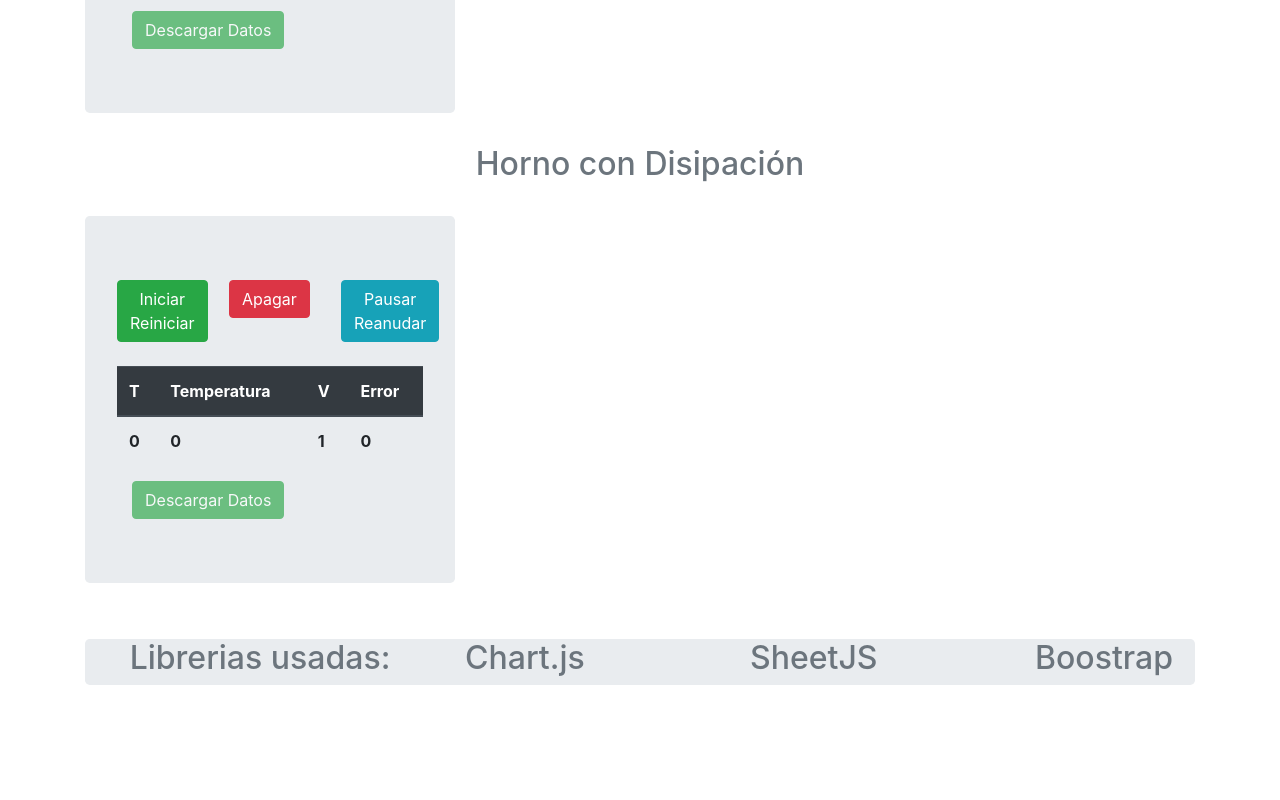
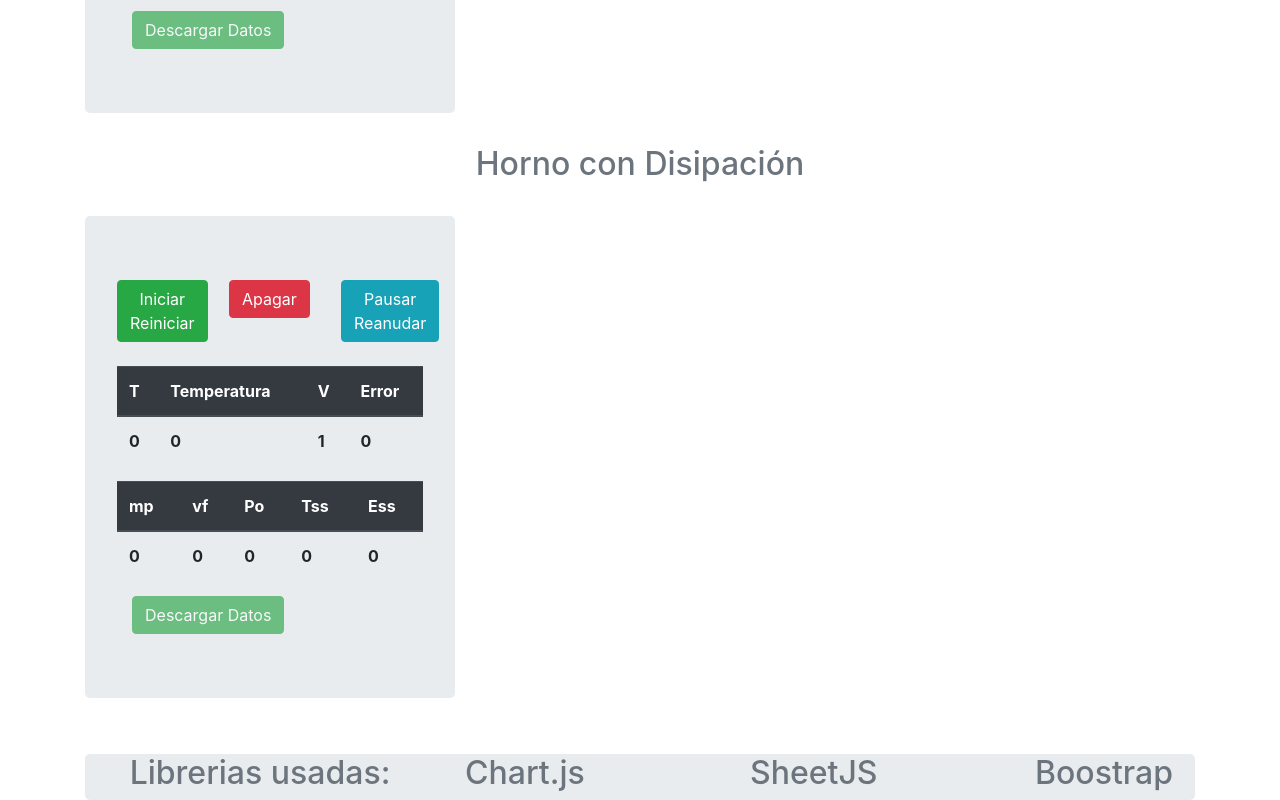
Before and after one commit to andresGarcia97/Dinamicos2-SCADA-Horno, an Angular app: page / in a window 1280 px wide. Shown: the part 499-1299 px from the top of the page. Before the commit the page ends 1184 px from the top, so only its background shows below. Built offline with nearby package versions, Linux system fonts and the light colour scheme.

Commit message:
Indicadores implementados
-Mejoras control disipación

```diff
--- a/src/app/app.component.html
+++ b/src/app/app.component.html
@@ -357,6 +357,24 @@
                 <th scope="col">{{errorDisipacionControlIndicadores}}</th>
               </tbody>
             </table>
+            <table class="table">
+              <thead class="thead-dark">
+                <tr>
+                  <th scope="col">mp</th>
+                  <th scope="col">vf</th>
+                  <th scope="col">Po</th>
+                  <th scope="col">Tss</th>
+                  <th scope="col">Ess</th>
+                </tr>
+              </thead>
+              <tbody>
+                <th scope="col">{{mpDisipacion}}</th>
+                <th scope="col">{{vfDisipacion}}</th>
+                <th scope="col">{{poDisipacion}}</th>
+                <th scope="col">{{tssDisipacion}}</th>
+                <th scope="col">{{essDisipacion}}</th>
+              </tbody>
+            </table>
             <div class="row marketing nopadding">
               <div class="col-8">
                 <button type="button" id="btnDescargar" class="btn btn-success"
--- a/src/app/app.component.ts
+++ b/src/app/app.component.ts
@@ -85,7 +85,6 @@ export class AppComponent {
   // variables horno basico con controlP e indicadores
   tituloGraficaBasicaControlIndicadores = 'grafica5';
   tiempo5 = 0;
-  kControlIndicadores = 10;
   temperaturaBasicoControlIndicadores = 0;
   voltajeInternoControlIndicadores = this.voltaje.valueOf();
   graficaBasicaControlIndicadores: any;
@@ -109,7 +108,6 @@ export class AppComponent {
   uControlIndicadores = [this.voltajeInternoDisipacionIndicadores, this.voltajeInternoDisipacionIndicadores,
   this.voltajeInternoDisipacionIndicadores, this.voltajeInternoDisipacionIndicadores];
   tiempo6 = 0;
-  kDisipacionIndicadores = 10;
   intervalDisipacionControlIndicadores = null;
   temperaturaDisipacionControlIndicadores = 0;
   datosDisipacionControlIndicadores = [];
@@ -119,6 +117,11 @@ export class AppComponent {
   pausadoDisipasionControlIndicadores = true;
   apagadoDisipasionControlIndicadores = true;
   errorDisipacionControlIndicadores = 0;
+  mpDisipacion = 0;
+  poDisipacion = 0;
+  vfDisipacion = 0;
+  tssDisipacion = 0;
+  essDisipacion = 0;
 
   // funciones horno basico
 
@@ -697,6 +700,11 @@ export class AppComponent {
     this.datosReferenciaDisipacionControlIndicadores = [];
     this.tiempo6 = 4;
     this.errorDisipacionControlIndicadores = 0;
+    this.mpDisipacion = 0;
+    this.poDisipacion = 0;
+    this.tssDisipacion = 0;
+    this.essDisipacion = 0;
+    this.vfDisipacion = 0;
     this.datosReferenciaDisipacionControlIndicadores.push(new DataChart(this.tiempo6 - 4, this.referencia));
     this.datosReferenciaDisipacionControlIndicadores.push(new DataChart(this.tiempo6 - 3, this.referencia));
     this.datosReferenciaDisipacionControlIndicadores.push(new DataChart(this.tiempo6 - 2, this.referencia));
@@ -717,23 +725,63 @@ export class AppComponent {
         this.tiempo6++;
         this.temperaturaRedondeoControlIndicadores = Math.round(this.temperaturaDisipacionControlIndicadores);
         this.validarReferennciaDisipacionControlIndicadores();
+        this.revisarMP();
       }
     }, this.ts * this.tiempoAlentamiento);
   }
 
   private validarReferennciaDisipacionControlIndicadores(): void {
-    this.errorDisipacionControlIndicadores = Math.abs(this.referencia - this.temperaturaRedondeoControlIndicadores);
+    this.errorDisipacionControlIndicadores = this.referencia - this.temperaturaRedondeoControlIndicadores;
     if (this.temperaturaRedondeoControlIndicadores > this.referencia) {
       this.voltajeInternoDisipacionIndicadores = this.voltajeInternoDisipacionIndicadores * this.k * -1;
+      if (this.voltajeInternoDisipacionIndicadores > 0) {
+        this.voltajeInternoDisipacionIndicadores = this.voltajeInternoDisipacionIndicadores * -1;
+      }
+      if (this.tiempo6 % 50 === 0) {
+        this.voltajeInternoDisipacionIndicadores--;
+      }
     }
     if (this.temperaturaRedondeoControlIndicadores < this.referencia) {
       this.voltajeInternoDisipacionIndicadores =
-        this.k * Math.abs(this.errorDisipacionControlIndicadores);
+        this.k * this.errorDisipacionControlIndicadores;
     }
     else if (this.temperaturaRedondeoControlIndicadores === this.referencia || this.tiempo6 === this.maximoIteraciones) {
       this.apagarDisipacionControlIndicadores();
+      this.calcularPo();
+      this.calcularTSS();
     }
     return;
+  }
+
+  private revisarMP(): void {
+    const valorActual = this.salidaSistemaControlIndicadores[this.tiempo6 - 1];
+    const valorAnterior = this.salidaSistemaControlIndicadores[this.tiempo6 - 2];
+    const maximoAlcanzado = this.mpDisipacion.valueOf();
+    if (valorActual > valorAnterior && valorActual > maximoAlcanzado) {
+      this.mpDisipacion = Math.round(valorActual);
+    }
+  }
+
+  private calcularPo(): void {
+    this.vfDisipacion = this.salidaSistemaControlIndicadores[this.tiempo6 - 1];
+    this.vfDisipacion = Math.round(this.vfDisipacion);
+    this.poDisipacion = (this.mpDisipacion - this.vfDisipacion) / this.vfDisipacion;
+    this.poDisipacion = Math.round((this.poDisipacion + Number.EPSILON) * 100) / 100;
+  }
+
+  private calcularTSS(): void {
+    const vfMayor = this.vfDisipacion + this.vfDisipacion * 0.02;
+    const vfMenor = this.vfDisipacion - this.vfDisipacion * 0.02;
+    this.datosDisipacionControlIndicadores.forEach(element => {
+      if (element.y < vfMayor && element.y >= vfMenor) {
+        this.tssDisipacion = element.x;
+        this.calcularESS();
+      }
+    });
+  }
+
+  private calcularESS(): void {
+    this.essDisipacion = this.referencia - this.vfDisipacion;
   }
 
   public descargarArchivoConDisipacionControlIndicadores(): void {
--- a/src/styles.css
+++ b/src/styles.css
@@ -1,4 +1,4 @@
 .nopadding {
-    padding: 0 !important;
-    margin: 0 !important;
- }
+  padding: 0 !important;
+  margin: 0 !important;
+}
```
